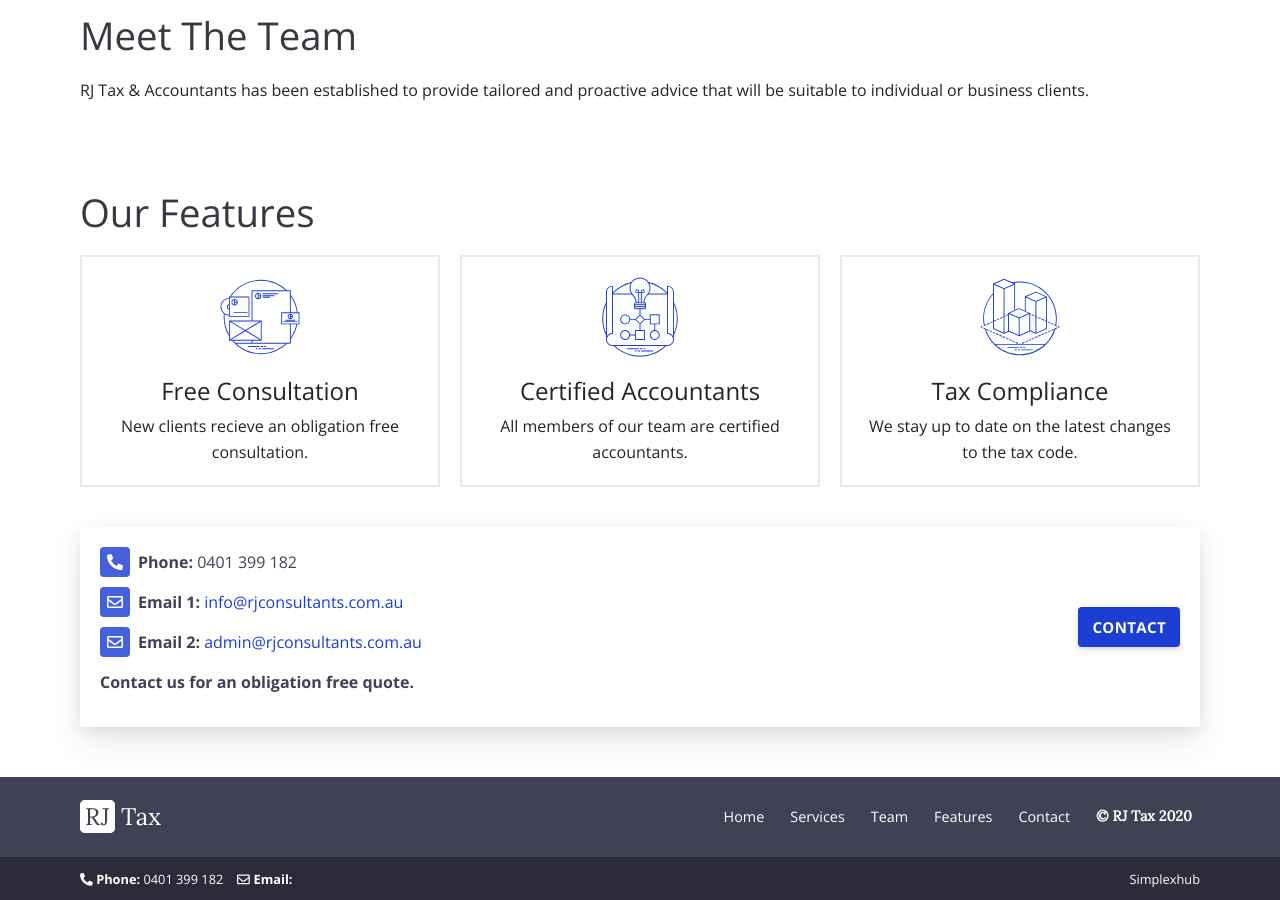
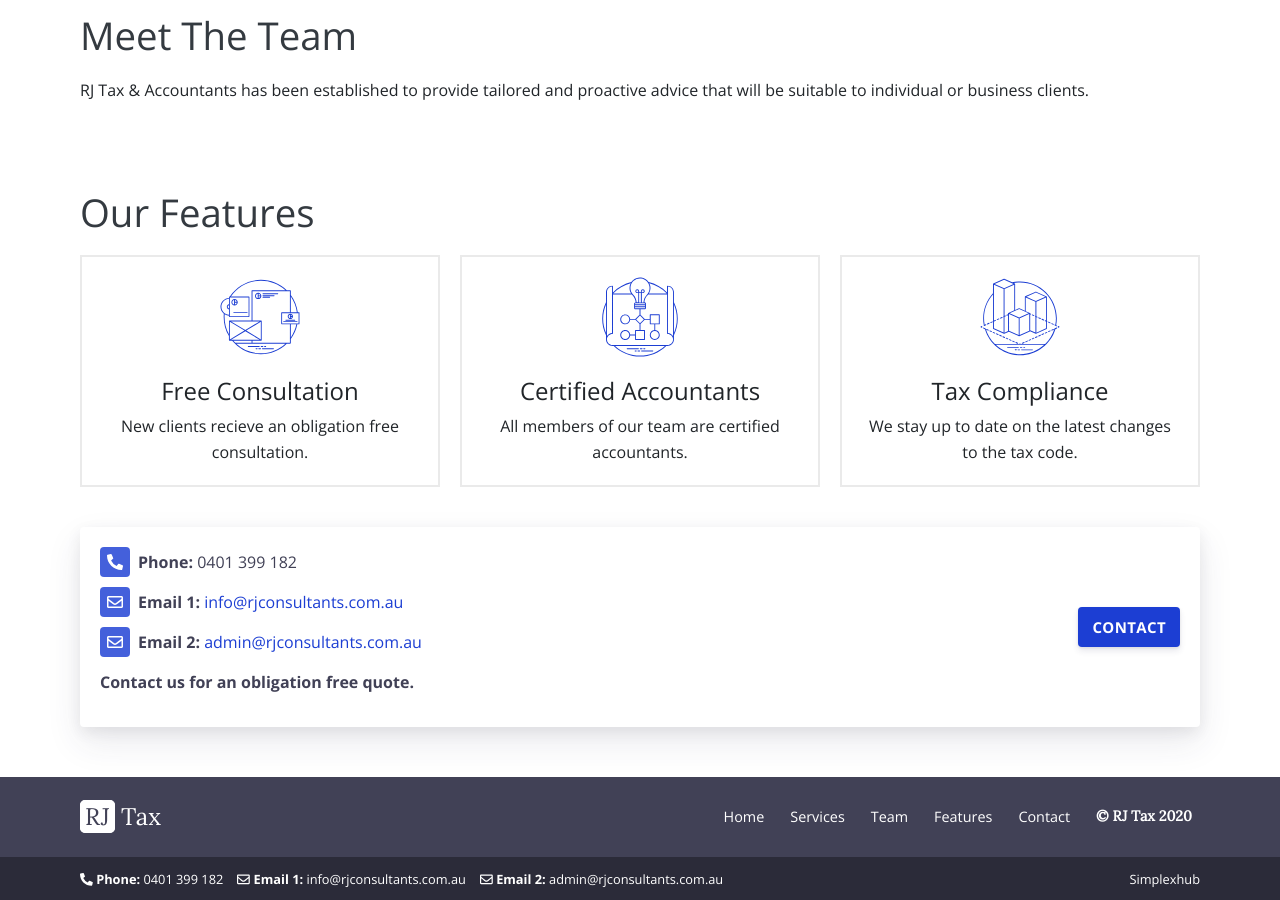
Before and after one commit to raisulsh2020/raisul-sh2020.github.io, a Jekyll site: the page built from index.html, in a window 1280 px wide and 900 px high, scrolled down 1084 px. Built offline with Jekyll 4.4.1, drawn with Linux system fonts in a browser that asks for light colours.

Commit message:
Add files via upload

```diff
--- a/_includes/sub-footer.html
+++ b/_includes/sub-footer.html
@@ -5,8 +5,10 @@
         <div class="sub-footer">
           <ul>
             <li><i class="fas fa-phone-alt"></i> <strong>Phone: </strong>{{ site.data.contact.phone }}</li>
-            <li><i class="far fa-envelope"></i> <strong>Email: </strong><a href="mailto:{{ site.data.contact.email }}">
-                {{ site.data.contact.email }}</a></li>
+            <li><i class="far fa-envelope"></i> <strong>Email 1: </strong><a href="mailto:{{ site.data.contact.email1 }}">
+                {{ site.data.contact.email1 }}</a></li>
+            <li><i class="far fa-envelope"></i> <strong>Email 2: </strong><a href="mailto:{{ site.data.contact.email2 }}">
+                {{ site.data.contact.email2 }}</a></li>
           </ul>
           <ul>
             <li><a href="http://www.simplexhub.com/">Simplexhub</a></li>
```
